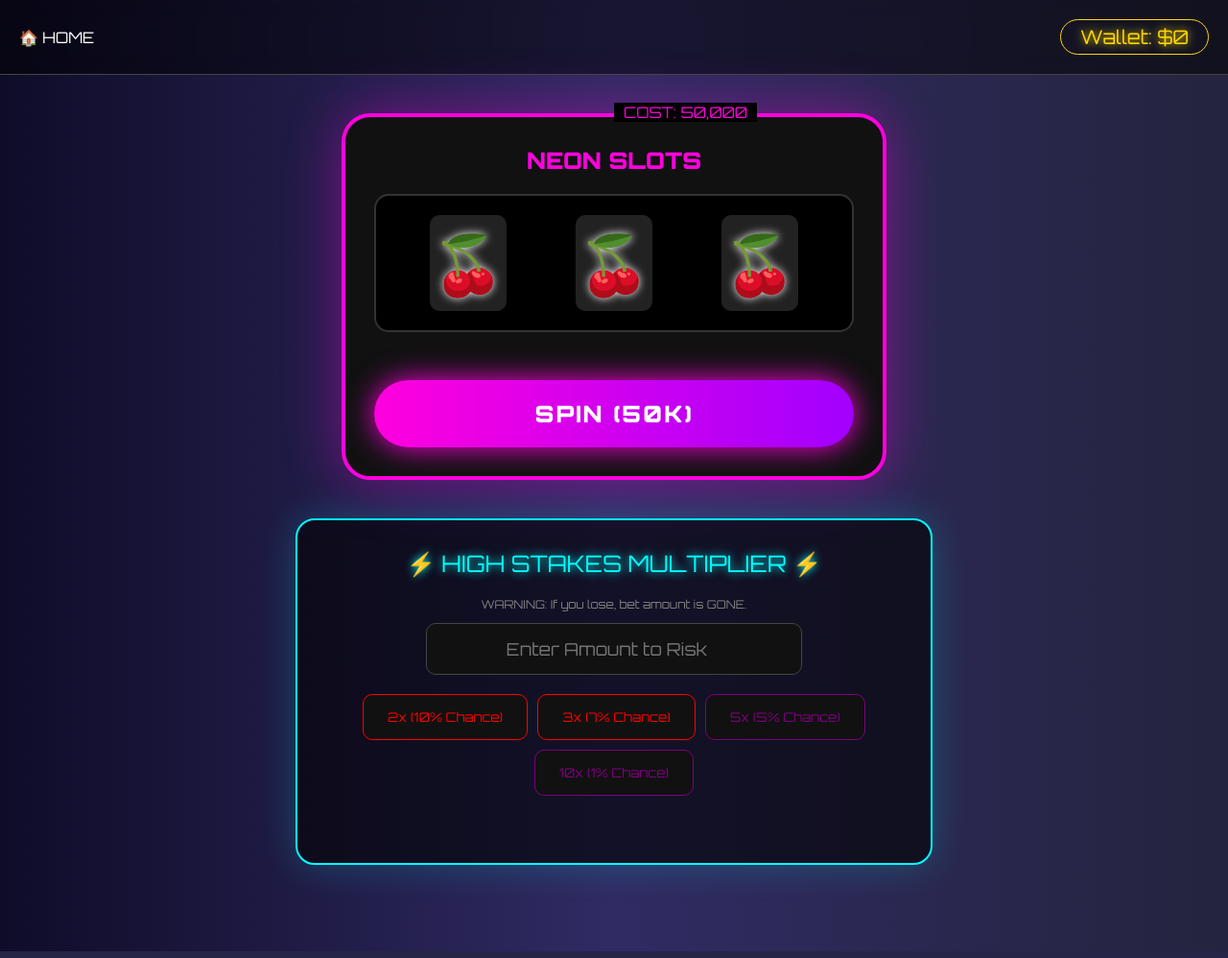
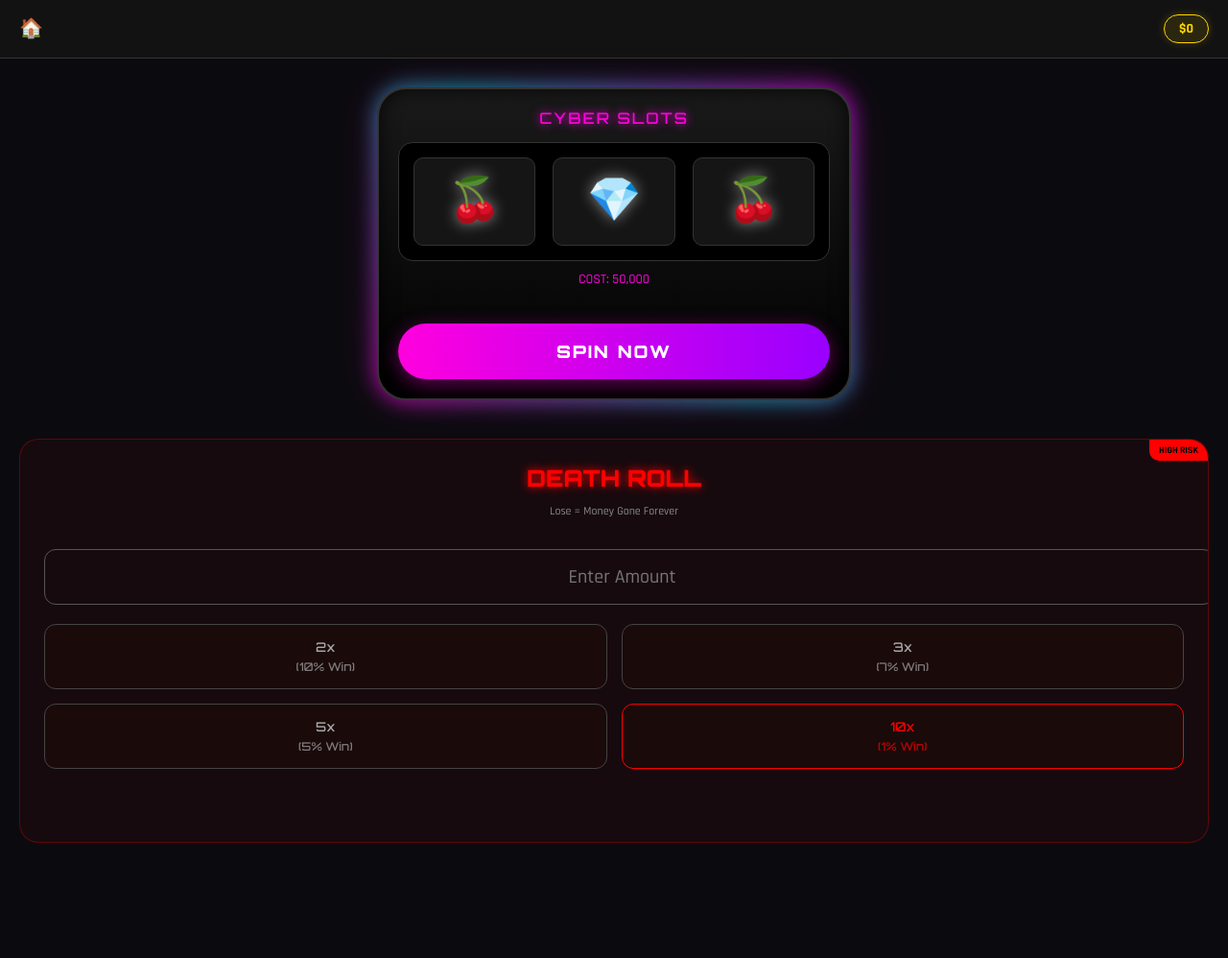
Before and after one commit to playpasscanada-ctrl/Testingbot, a Flask app: page /games/casino in a window 1280 px wide. Shown: the whole page at 96% size. Run offline with Flask 3, Linux system fonts and the light colour scheme; the visitor is signed in with stand-in values (Sample User, id 1); data that the repository does not hold is empty.

Commit message:
Update casino.html

```diff
--- a/templates/casino.html
+++ b/templates/casino.html
@@ -2,155 +2,225 @@
 <html lang="en">
 <head>
     <meta charset="UTF-8">
+    <meta name="viewport" content="width=device-width, initial-scale=1.0, maximum-scale=1.0, user-scalable=no">
     <title>Neon Casino</title>
+    <link href="https://fonts.googleapis.com/css2?family=Orbitron:wght@500;900&family=Rajdhani:wght@500;700&display=swap" rel="stylesheet">
     <style>
-        @import url('https://fonts.googleapis.com/css2?family=Orbitron:wght@400;900&display=swap');
+        :root { --neon: #ff00de; --gold: #ffd700; --bg: #0b0b0f; }
         body {
-            background-color: #020202; color: white; font-family: 'Orbitron', sans-serif;
-            margin: 0; padding-bottom: 50px; text-align: center;
-            background-image: linear-gradient(to right, #0f0c29, #302b63, #24243e);
+            background-color: var(--bg); color: white; font-family: 'Rajdhani', sans-serif;
+            margin: 0; padding-bottom: 80px; text-align: center; overflow-x: hidden;
         }
 
-        /* UI COMPONENTS */
+        /* --- UI HEADER --- */
         .navbar {
-            padding: 20px; display: flex; justify-content: space-between; align-items: center;
-            background: rgba(0,0,0,0.5); backdrop-filter: blur(10px); border-bottom: 1px solid #444;
+            padding: 15px 20px; display: flex; justify-content: space-between; align-items: center;
+            background: rgba(20, 20, 20, 0.8); backdrop-filter: blur(10px);
+            position: sticky; top: 0; z-index: 10; border-bottom: 1px solid #333;
         }
-        .balance-box {
-            font-size: 20px; color: #ffd700; text-shadow: 0 0 10px #ffd700; border: 1px solid #ffd700;
-            padding: 5px 20px; border-radius: 20px;
+        .balance-pill {
+            background: rgba(255, 215, 0, 0.1); border: 1px solid var(--gold);
+            padding: 5px 15px; border-radius: 20px; color: var(--gold); font-weight: bold; font-size: 14px;
+            box-shadow: 0 0 10px rgba(255, 215, 0, 0.2);
+        }
+        .home-btn { text-decoration: none; color: #aaa; font-size: 20px; }
+
+        /* --- SLOT MACHINE --- */
+        .slot-machine {
+            margin: 30px auto; width: 90%; max-width: 450px;
+            background: linear-gradient(180deg, #1a1a1a, #000);
+            border-radius: 30px; padding: 20px;
+            box-shadow: 0 0 50px rgba(255, 0, 222, 0.15), inset 0 0 20px rgba(0,0,0,0.8);
+            border: 2px solid #333; position: relative;
         }
 
-        /* --- SLOT MACHINE --- */
-        .slot-container {
-            margin: 40px auto; width: 90%; max-width: 500px;
-            background: #111; border: 4px solid #ff00de; border-radius: 30px;
-            padding: 30px; box-shadow: 0 0 60px rgba(255, 0, 222, 0.4);
-            position: relative;
+        /* Neon Border Animation */
+        .slot-machine::after {
+            content: ''; position: absolute; top: -5px; left: -5px; right: -5px; bottom: -5px;
+            border-radius: 35px; background: linear-gradient(45deg, #ff00de, #00dbde, #fc00ff);
+            z-index: -1; filter: blur(10px); opacity: 0.6;
+            animation: borderGlow 3s infinite linear;
         }
-        .slot-container::before { content: "COST: 50,000"; position: absolute; top: -15px; background: #000; padding: 0 10px; color: #ff00de; }
 
-        .reels {
-            display: flex; justify-content: space-around; background: black;
-            padding: 20px; border-radius: 15px; border: 2px solid #333; margin-bottom: 20px;
+        .screen-title { font-family: 'Orbitron'; color: var(--neon); letter-spacing: 2px; margin-bottom: 15px; text-shadow: 0 0 10px var(--neon); }
+
+        .reels-container {
+            display: flex; justify-content: space-between; gap: 10px;
+            background: #000; padding: 15px; border-radius: 15px;
+            box-shadow: inset 0 0 20px rgba(0,0,0,1); border: 1px solid #333;
         }
         .reel {
-            font-size: 60px; width: 80px; height: 100px;
-            display: flex; align-items: center; justify-content: center;
-            background: #222; border-radius: 10px; text-shadow: 0 0 10px white;
+            width: 30%; height: 90px; background: #151515; border-radius: 10px;
+            font-size: 45px; display: flex; align-items: center; justify-content: center;
+            border: 1px solid #333; text-shadow: 0 0 15px rgba(255,255,255,0.5);
+        }
+        /* Blur animation for spinning */
+        .spinning { animation: blurScroll 0.1s infinite; color: transparent; text-shadow: 0 0 0 transparent; }
+        @keyframes blurScroll { 0% { background: #222; } 50% { background: #111; } 100% { background: #222; } }
+
+        .spin-btn {
+            width: 100%; margin-top: 25px; padding: 18px; border: none; border-radius: 50px;
+            background: linear-gradient(90deg, #ff00de, #9900ff); color: white;
+            font-family: 'Orbitron'; font-weight: 900; font-size: 18px; letter-spacing: 2px;
+            box-shadow: 0 5px 20px rgba(255, 0, 222, 0.4); cursor: pointer; transition: 0.2s;
+        }
+        .spin-btn:active { transform: scale(0.95); box-shadow: 0 0 10px rgba(255, 0, 222, 0.4); }
+        .spin-btn:disabled { filter: grayscale(1); cursor: not-allowed; }
+
+        /* --- HIGH STAKES SECTION --- */
+        .satta-zone {
+            margin: 40px 20px; background: rgba(255, 0, 0, 0.05);
+            border: 1px solid rgba(255, 0, 0, 0.3); border-radius: 20px; padding: 25px;
+            position: relative; overflow: hidden;
+        }
+        .danger-badge {
+            position: absolute; top: 0; right: 0; background: red; color: black;
+            font-size: 10px; padding: 5px 10px; font-weight: bold; border-bottom-left-radius: 10px;
         }
 
-        .spin-btn {
-            width: 100%; padding: 20px; font-size: 24px; font-family: 'Orbitron'; font-weight: bold;
-            background: linear-gradient(90deg, #ff00de, #a200ff); border: none; border-radius: 50px;
-            color: white; cursor: pointer; text-transform: uppercase; letter-spacing: 2px;
-            box-shadow: 0 0 30px #ff00de; transition: 0.2s;
+        .input-box {
+            background: transparent; border: 1px solid #555; color: white; font-family: 'Rajdhani';
+            font-size: 20px; padding: 15px; width: 100%; text-align: center; border-radius: 12px;
+            margin: 20px 0; outline: none; transition: 0.3s;
         }
-        .spin-btn:active { transform: scale(0.95); box-shadow: 0 0 10px #ff00de; }
-        .spin-btn:disabled { background: #444; box-shadow: none; cursor: not-allowed; }
+        .input-box:focus { border-color: red; box-shadow: 0 0 15px rgba(255,0,0,0.2); }
 
-        /* --- SATTA SECTION (MULTIPLIER) --- */
-        .satta-section {
-            margin: 40px auto; max-width: 600px; padding: 30px;
-            background: rgba(0,0,0,0.6); border: 2px solid #00ffff; border-radius: 20px;
-            box-shadow: 0 0 40px rgba(0, 255, 255, 0.2);
+        .multipliers { display: grid; grid-template-columns: 1fr 1fr; gap: 15px; }
+
+        .risk-btn {
+            background: #1a0a0a; border: 1px solid #444; color: #aaa; padding: 15px;
+            border-radius: 12px; font-family: 'Orbitron'; cursor: pointer; transition: 0.3s;
+            position: relative; overflow: hidden;
         }
-        .satta-title { color: #00ffff; font-size: 24px; margin-bottom: 20px; text-shadow: 0 0 10px #00ffff; }
+        .risk-btn span { font-size: 12px; display: block; margin-top: 5px; opacity: 0.7; }
 
-        .input-group input {
-            padding: 15px; font-size: 18px; background: #111; border: 1px solid #444; color: white;
-            border-radius: 10px; width: 60%; text-align: center; font-family: 'Orbitron';
+        .risk-btn:hover { border-color: red; color: white; box-shadow: 0 0 20px rgba(255,0,0,0.3); }
+        .risk-btn:active { transform: scale(0.95); }
+
+        /* --- WINNING OVERLAY (PARTICLES) --- */
+        #canvas-confetti {
+            position: fixed; top: 0; left: 0; width: 100%; height: 100%;
+            pointer-events: none; z-index: 100; display: none;
         }
 
-        .multipliers { display: flex; gap: 10px; justify-content: center; margin-top: 20px; flex-wrap: wrap; }
-        .mult-btn {
-            padding: 15px 25px; background: #111; border: 1px solid #444; color: gray;
-            border-radius: 10px; cursor: pointer; transition: 0.3s; font-family: 'Orbitron';
+        .win-modal {
+            position: fixed; top: 50%; left: 50%; transform: translate(-50%, -50%) scale(0);
+            background: rgba(0,0,0,0.9); border: 2px solid gold; padding: 40px; border-radius: 30px;
+            z-index: 101; text-align: center; box-shadow: 0 0 100px rgba(255, 215, 0, 0.5);
+            transition: 0.4s cubic-bezier(0.175, 0.885, 0.32, 1.275);
         }
-        .mult-btn:hover { border-color: white; color: white; }
-
-        .mult-btn.danger { border-color: red; color: red; }
-        .mult-btn.danger:hover { background: red; color: black; box-shadow: 0 0 20px red; }
-
-        .mult-btn.extreme { border-color: purple; color: purple; }
-        .mult-btn.extreme:hover { background: purple; color: white; box-shadow: 0 0 20px purple; }
-
-        /* ALERTS */
-        .msg-box { min-height: 30px; margin-top: 10px; font-size: 18px; }
-
-        /* JACKPOT OVERLAY */
-        .jackpot-overlay {
-            display: none; position: fixed; top: 0; left: 0; width: 100%; height: 100%;
-            background: rgba(0,0,0,0.95); z-index: 1000; flex-direction: column;
-            align-items: center; justify-content: center;
-        }
-        .jackpot-text {
-            font-size: 80px; color: gold; animation: blink 0.2s infinite alternate; text-shadow: 0 0 50px gold;
-        }
-        @keyframes blink { from { opacity: 1; } to { opacity: 0.5; } }
+        .win-modal.active { transform: translate(-50%, -50%) scale(1); }
+        .win-amount { font-size: 40px; color: gold; font-family: 'Orbitron'; margin: 10px 0; text-shadow: 0 0 20px gold; }
 
     </style>
 </head>
 <body>
 
+    <canvas id="canvas-confetti"></canvas>
+
     <div class="navbar">
-        <a href="/dashboard" style="color:white; text-decoration:none;">🏠 HOME</a>
-        <div class="balance-box">Wallet: $<span id="bal">{{ balance }}</span></div>
+        <a href="/" class="home-btn">🏠</a>
+        <div class="balance-pill">$<span id="bal">{{ balance }}</span></div>
     </div>
 
-    <div class="slot-container">
-        <h2 style="color: #ff00de; margin: 0 0 20px 0;">NEON SLOTS</h2>
-        <div class="reels">
+    <div class="slot-machine">
+        <div class="screen-title">CYBER SLOTS</div>
+        <div class="reels-container">
             <div class="reel" id="r1">🍒</div>
-            <div class="reel" id="r2">🍒</div>
+            <div class="reel" id="r2">💎</div>
             <div class="reel" id="r3">🍒</div>
         </div>
-        <div class="msg-box" id="slot-msg"></div>
-        <button class="spin-btn" onclick="spin()">SPIN (50k)</button>
+        <p id="slot-status" style="height: 20px; color: #ff00de; font-size: 14px; margin: 10px 0;">COST: 50,000</p>
+        <button class="spin-btn" onclick="spinSlots()">SPIN NOW</button>
     </div>
 
-    <div class="satta-section">
-        <div class="satta-title">⚡ HIGH STAKES MULTIPLIER ⚡</div>
-        <p style="font-size: 12px; color: gray;">WARNING: If you lose, bet amount is GONE.</p>
+    <div class="satta-zone">
+        <div class="danger-badge">HIGH RISK</div>
+        <h2 style="color: red; margin: 0; font-family: 'Orbitron'; text-shadow: 0 0 10px red;">DEATH ROLL</h2>
+        <p style="color: #888; font-size: 12px;">Lose = Money Gone Forever</p>
 
-        <div class="input-group">
-            <input type="number" id="betAmount" placeholder="Enter Amount to Risk">
-        </div>
+        <input type="number" id="betInput" class="input-box" placeholder="Enter Amount">
 
         <div class="multipliers">
-            <button class="mult-btn danger" onclick="playSatta(2)">2x (10% Chance)</button>
-            <button class="mult-btn danger" onclick="playSatta(3)">3x (7% Chance)</button>
-            <button class="mult-btn extreme" onclick="playSatta(5)">5x (5% Chance)</button>
-            <button class="mult-btn extreme" onclick="playSatta(10)">10x (1% Chance)</button>
+            <button class="risk-btn" onclick="playRisk(2)">2x <span>(10% Win)</span></button>
+            <button class="risk-btn" onclick="playRisk(3)">3x <span>(7% Win)</span></button>
+            <button class="risk-btn" onclick="playRisk(5)">5x <span>(5% Win)</span></button>
+            <button class="risk-btn" onclick="playRisk(10)" style="border-color: red; color: red;">10x <span>(1% Win)</span></button>
         </div>
-        <div class="msg-box" id="satta-msg" style="color: #00ffff;"></div>
+        <p id="risk-msg" style="height: 20px; color: red; margin-top: 15px; font-weight: bold;"></p>
     </div>
 
-    <div id="jackpot" class="jackpot-overlay" onclick="this.style.display='none'">
-        <div class="jackpot-text">JACKPOT!</div>
-        <h2 style="color:white;">YOU WON 10 MILLION!</h2>
+    <div id="winModal" class="win-modal">
+        <h1 style="margin:0; color: white;">YOU WON!</h1>
+        <div class="win-amount" id="winAmtDisplay">+0</div>
+        <button onclick="closeModal()" style="background:transparent; border:1px solid gold; color:gold; padding:10px 20px; border-radius:20px; margin-top:20px;">COLLECT</button>
     </div>
 
     <script>
-        // Update Balance UI
-        function updateBal(amount) {
-            document.getElementById('bal').innerText = amount;
+        // --- COIN SHOWER ANIMATION (Simple Particle System) ---
+        const canvas = document.getElementById('canvas-confetti');
+        const ctx = canvas.getContext('2d');
+        let particles = [];
+
+        function resize() { canvas.width = window.innerWidth; canvas.height = window.innerHeight; }
+        window.addEventListener('resize', resize); resize();
+
+        class Particle {
+            constructor() {
+                this.x = Math.random() * canvas.width;
+                this.y = -20;
+                this.size = Math.random() * 10 + 5;
+                this.speedY = Math.random() * 5 + 2;
+                this.color = `hsl(${Math.random()*50 + 40}, 100%, 50%)`; // Gold/Yellow range
+            }
+            update() { this.y += this.speedY; }
+            draw() {
+                ctx.fillStyle = this.color; ctx.beginPath();
+                ctx.arc(this.x, this.y, this.size, 0, Math.PI * 2); ctx.fill();
+            }
         }
 
-        // --- SLOTS LOGIC ---
-        async function spin() {
+        function startConfetti() {
+            canvas.style.display = 'block';
+            particles = [];
+            for(let i=0; i<100; i++) particles.push(new Particle());
+            animateConfetti();
+            setTimeout(() => { canvas.style.display = 'none'; }, 3000);
+        }
+
+        function animateConfetti() {
+            if(canvas.style.display === 'none') return;
+            ctx.clearRect(0,0, canvas.width, canvas.height);
+            particles.forEach(p => { p.update(); p.draw(); });
+            requestAnimationFrame(animateConfetti);
+        }
+
+        // --- GAME LOGIC ---
+        function updateBal(val) { document.getElementById('bal').innerText = val; }
+
+        function showWin(amount) {
+            document.getElementById('winAmtDisplay').innerText = "+ $" + amount;
+            document.getElementById('winModal').classList.add('active');
+            startConfetti(); // Trigger Animation
+        }
+        function closeModal() { document.getElementById('winModal').classList.remove('active'); }
+
+        async function spinSlots() {
             const btn = document.querySelector('.spin-btn');
             const reels = [document.getElementById('r1'), document.getElementById('r2'), document.getElementById('r3')];
-            const msg = document.getElementById('slot-msg');
+            const status = document.getElementById('slot-status');
 
             btn.disabled = true;
-            msg.innerText = "Spinning...";
-            msg.style.color = "white";
+            status.innerText = "ROLLING...";
+            status.style.color = "white";
 
-            // Fake Animation
+            // Blur Effect
+            reels.forEach(r => r.classList.add('spinning'));
+
+            // Rapid Symbol Change
             let interval = setInterval(() => {
-                reels.forEach(r => r.innerText = ["💎","🍎","🥭","😈","🏆","💩"][Math.floor(Math.random()*6)]);
-            }, 80);
+                reels.forEach(r => r.innerText = ["💎","🍎","🥭","7️⃣","🏆"][Math.floor(Math.random()*5)]);
+            }, 50);
 
             try {
                 const res = await fetch('/api/spin', { method: 'POST' });
@@ -158,44 +228,38 @@
 
                 setTimeout(() => {
                     clearInterval(interval);
+                    reels.forEach(r => r.classList.remove('spinning'));
                     btn.disabled = false;
 
-                    if(data.status === "error") {
-                        msg.innerText = data.msg;
-                        msg.style.color = "red";
+                    if(data.status === 'error') {
+                        status.innerText = data.msg; status.style.color = "red";
                     } else {
                         reels[0].innerText = data.slots[0];
                         reels[1].innerText = data.slots[1];
                         reels[2].innerText = data.slots[2];
                         updateBal(data.balance);
+                        status.innerText = data.msg;
 
-                        msg.innerText = data.msg;
-                        msg.style.color = data.win > 0 ? "#00ff00" : "red";
-
-                        if(data.jackpot) document.getElementById('jackpot').style.display = 'flex';
+                        if(data.win > 0) showWin(data.win);
+                        else status.style.color = "gray";
                     }
-                }, 2000);
-            } catch(e) { clearInterval(interval); btn.disabled = false; }
+                }, 1500); // 1.5s spin time
+            } catch(e) { btn.disabled = false; }
         }
 
-        // --- SATTA LOGIC ---
-        async function playSatta(mult) {
-            const amount = document.getElementById('betAmount').value;
-            const msg = document.getElementById('satta-msg');
+        async function playRisk(mult) {
+            const amt = document.getElementById('betInput').value;
+            const msg = document.getElementById('risk-msg');
 
-            if(!amount || amount <= 0) {
-                msg.innerText = "Enter valid amount!";
-                msg.style.color = "red";
-                return;
-            }
+            if(!amt || amt < 1) { msg.innerText = "Enter Amount!"; return; }
 
-            msg.innerText = "Rolling...";
+            msg.innerText = "ROLLING FATE...";
 
             try {
                 const res = await fetch('/api/satta', {
                     method: 'POST',
-                    headers: {'Content-Type': 'application/json'},
-                    body: JSON.stringify({ amount: amount, multiplier: mult })
+                    headers: {'Content-Type':'application/json'},
+                    body: JSON.stringify({ amount: amt, multiplier: mult })
                 });
                 const data = await res.json();
 
@@ -203,6 +267,8 @@
                 msg.innerText = data.msg;
                 msg.style.color = data.won ? "#00ff00" : "red";
 
+                if(data.won) showWin(amt * mult);
+
             } catch(e) { msg.innerText = "Error"; }
         }
     </script>
```
